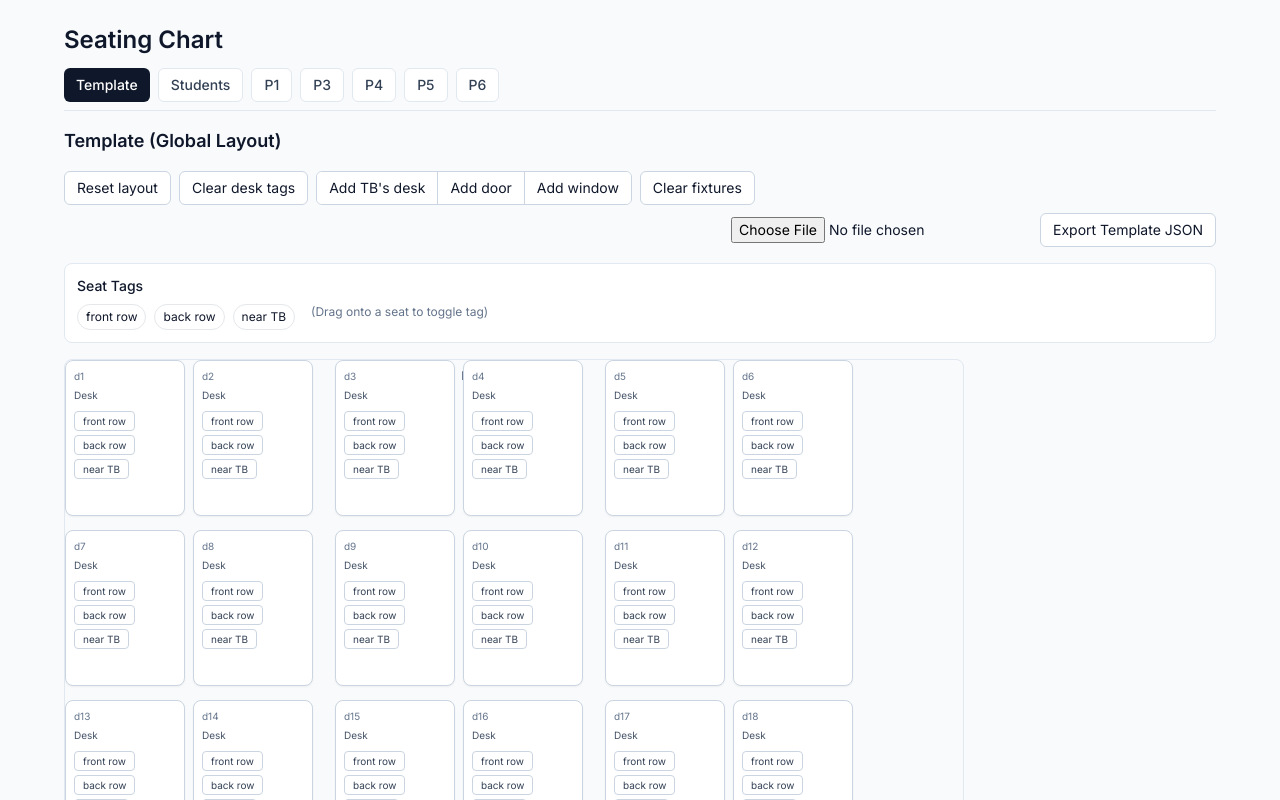
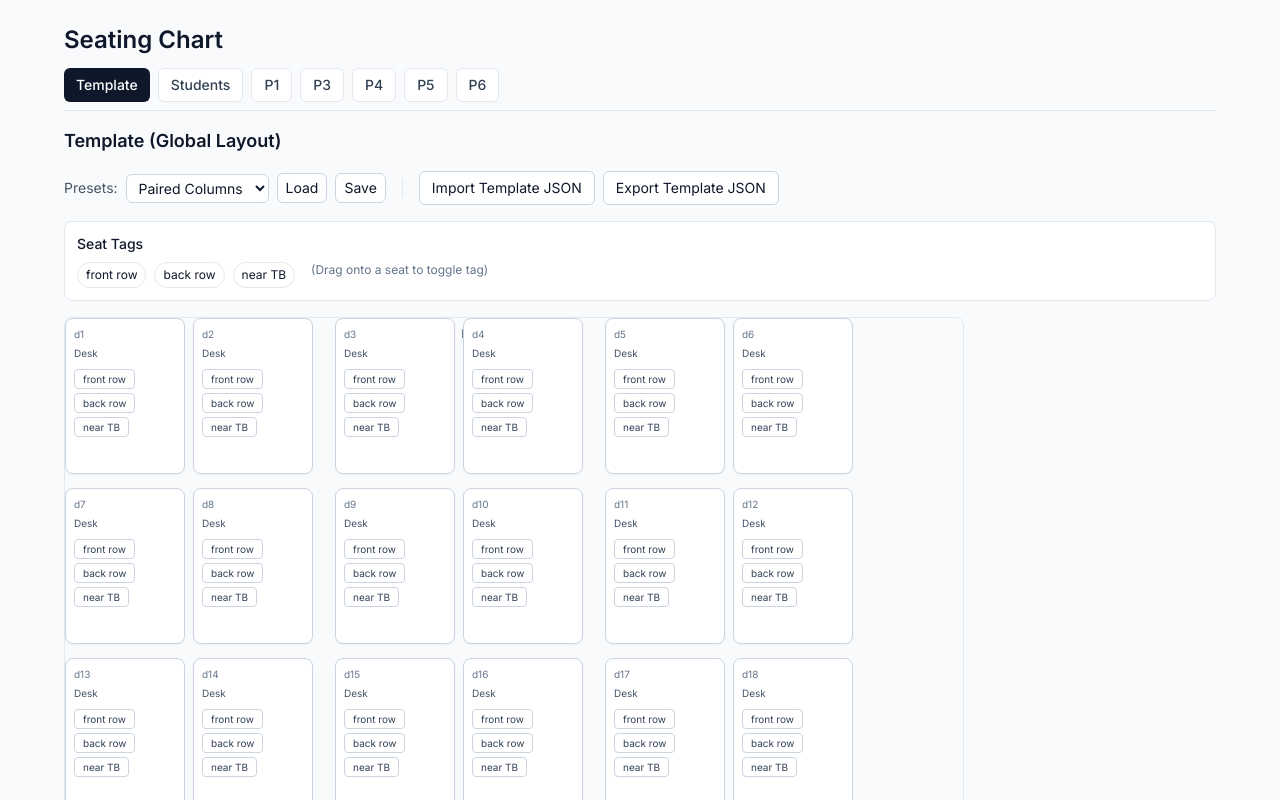
Before and after one commit to rubberduckinatruck/seating-chart, a React (Vite) app: page / in a window 1280 px wide. Both pictures are taken after a click on the button "Template". Shown: the top 800 px of the page. Built offline with nearby package versions, Linux system fonts and the light colour scheme.

Commit message:
Update TemplateToolbar.tsx

```diff
--- a/src/components/TemplateToolbar.tsx
+++ b/src/components/TemplateToolbar.tsx
@@ -1,81 +1,167 @@
+import { useEffect, useRef, useState } from 'react'
+import type { TemplateConfig } from '../lib/types'
 
-import type { TemplateConfig, TemplateFixture } from '../lib/types'
-import { useRef } from 'react'
+const PRESET_KEYS = ['template-default', 'testing', 'groups'] as const
+type PresetKey = typeof PRESET_KEYS[number]
 
-export default function TemplateToolbar({ cfg, onChange }: { cfg: TemplateConfig; onChange: (next: TemplateConfig) => void }) {
-  const importRef = useRef<HTMLInputElement | null>(null)
+const PRESET_LABELS: Record<PresetKey, string> = {
+  'template-default': 'Paired Columns',  // ← change the second string to rename what the dropdown shows on the webapp only.
+  'testing': 'Testing',
+  'groups': 'Groups of 4',
+}
 
-  function resetLayout() {
-    const { cardW, cardH, withinPair, betweenPairs, rowGap } = cfg.spacing
-    const desks = []
-    for (let r = 0; r < 6; r++) {
-      for (let c = 0; c < 6; c++) {
-        const pairIndex = Math.floor(c / 2)
-        const inPair = c % 2
-        const x = pairIndex * (2 * cardW + withinPair + betweenPairs) + inPair * (cardW + withinPair)
-        const y = r * (cardH + rowGap)
-        desks.push({ id: `d${r * 6 + c + 1}`, x, y, tags: [] })
+const LS_PREFIX = 'seating.presets.'
+
+function lsGetPreset(key: PresetKey): TemplateConfig | null {
+  try {
+    const raw = localStorage.getItem(LS_PREFIX + key)
+    if (!raw) return null
+    const json = JSON.parse(raw)
+    return isValidTemplate(json) ? (json as TemplateConfig) : null
+  } catch {
+    return null
   }
 }
-    onChange({ ...cfg, desks })
+
+function lsSetPreset(key: PresetKey, cfg: TemplateConfig) {
+  localStorage.setItem(LS_PREFIX + key, JSON.stringify(cfg))
 }
 
-  function clearDeskTags() {
-    onChange({ ...cfg, desks: cfg.desks.map(d => ({ ...d, tags: [] })) })
+function isValidTemplate(x: any): x is TemplateConfig {
+  return (
+    x &&
+    Array.isArray(x.desks) &&
+    typeof x.spacing === 'object' &&
+    typeof x.spacing.cardW === 'number' &&
+    typeof x.spacing.cardH === 'number'
+  )
 }
 
-  function addFixture(type: 'tb' | 'door' | 'window') {
-    const id = 'fx' + (1 + cfg.fixtures.length)
-    onChange({ ...cfg, fixtures: [...cfg.fixtures, { id, type, x: 0, y: 0 }] })
+export default function TemplateToolbar({
+  cfg,
+  onChange,
+}: {
+  cfg: TemplateConfig
+  onChange: (next: TemplateConfig) => void
+}) {
+  const fileRef = useRef<HTMLInputElement>(null)
+  const [preset, setPreset] = useState<PresetKey>('template-default')
+
+  // Seed default preset once if missing
+  useEffect(() => {
+    if (!lsGetPreset('template-default')) {
+      lsSetPreset('template-default', cfg)
     }
-
-  function clearFixtures() {
-    onChange({ ...cfg, fixtures: [] })
-  }
+    // eslint-disable-next-line react-hooks/exhaustive-deps
+  }, [])
 
   async function onImport(e: React.ChangeEvent<HTMLInputElement>) {
     const file = e.target.files?.[0]
     if (!file) return
     try {
       const text = await file.text()
-      const parsed = JSON.parse(text)
-      if (parsed && typeof parsed === 'object' && Array.isArray(parsed.desks) && Array.isArray(parsed.fixtures) && parsed.spacing) {
-        onChange(parsed as TemplateConfig)
-      } else {
-        alert('Invalid template JSON')
-      }
-    } catch {
-      alert('Failed to import template JSON')
+      const json = JSON.parse(text)
+      if (!isValidTemplate(json)) throw new Error('Invalid template JSON')
+      onChange(json as TemplateConfig)
+    } catch (err) {
+      alert(`Import failed: ${(err as Error).message}`)
     } finally {
-      if (importRef.current) importRef.current.value = ''
+      e.target.value = ''
     }
   }
 
-  function exportTemplate() {
+  function onExport() {
     const blob = new Blob([JSON.stringify(cfg, null, 2)], { type: 'application/json' })
     const url = URL.createObjectURL(blob)
     const a = document.createElement('a')
     a.href = url
-    a.download = 'template-config.json'
+    a.download = 'template.json'
     a.click()
     URL.revokeObjectURL(url)
   }
 
+  function loadPreset() {
+    const saved = lsGetPreset(preset)
+    if (!saved) {
+      alert(`No data saved for preset "${PRESET_LABELS[preset]}". Use Save to store the current layout.`)
+      return
+    }
+    onChange(saved)
+  }
+
+  function savePreset() {
+    const ok =
+      preset === 'template-default'
+        ? confirm('Overwrite "Default Layout" with the current layout?')
+        : true
+    if (!ok) return
+    lsSetPreset(preset, cfg)
+    console.log(`Saved preset "${PRESET_LABELS[preset]}".`)
+  }
+
   return (
     <div className="flex flex-wrap items-center gap-2">
-      <button className="px-3 py-1.5 text-sm rounded-md border border-slate-300 bg-white hover:bg-slate-50" onClick={resetLayout}>Reset layout</button>
-      <button className="px-3 py-1.5 text-sm rounded-md border border-slate-300 bg-white hover:bg-slate-50" onClick={clearDeskTags}>Clear desk tags</button>
-      <div className="inline-flex rounded-md overflow-hidden border border-slate-300">
-        <button className="px-3 py-1.5 text-sm bg-white hover:bg-slate-50" onClick={() => addFixture('tb')}>Add TB's desk</button>
-        <button className="px-3 py-1.5 text-sm bg-white hover:bg-slate-50 border-l border-slate-300" onClick={() => addFixture('door')}>Add door</button>
-        <button className="px-3 py-1.5 text-sm bg-white hover:bg-slate-50 border-l border-slate-300" onClick={() => addFixture('window')}>Add window</button>
+      {/* Presets */}
+      <div className="flex items-center gap-2">
+        <label className="text-sm text-slate-600">Presets:</label>
+        <select
+          value={preset}
+          onChange={(e) => setPreset(e.target.value as PresetKey)}
+          className="text-sm rounded-md border border-slate-300 bg-white px-2 py-1"
+          title="Choose a preset slot"
+        >
+          {PRESET_KEYS.map((k) => (
+            <option key={k} value={k}>
+              {PRESET_LABELS[k]}
+            </option>
+          ))}
+        </select>
+        <button
+          type="button"
+          className="px-2 py-1 text-sm rounded-md border border-slate-300 bg-white hover:bg-slate-50"
+          onClick={loadPreset}
+          title="Load the selected preset"
+        >
+          Load
+        </button>
+        <button
+          type="button"
+          className="px-2 py-1 text-sm rounded-md border border-slate-300 bg-white hover:bg-slate-50"
+          onClick={savePreset}
+          title="Save/Update selected preset with current layout"
+        >
+          Save
+        </button>
       </div>
-      <button className="px-3 py-1.5 text-sm rounded-md border border-slate-300 bg-white hover:bg-slate-50" onClick={clearFixtures}>Clear fixtures</button>
 
-      <div className="ml-auto flex items-center gap-2">
-        <input type="file" accept="application/json" ref={importRef} onChange={onImport} className="text-sm" />
-        <button className="px-3 py-1.5 text-sm rounded-md border border-slate-300 bg-white hover:bg-slate-50" onClick={exportTemplate}>Export Template JSON</button>
-      </div>
+      {/* Divider */}
+      <div className="mx-2 h-5 w-px bg-slate-200" />
+
+      {/* Import / Export */}
+      <input
+        ref={fileRef}
+        type="file"
+        accept="application/json"
+        className="hidden"
+        onChange={onImport}
+      />
+      <button
+        type="button"
+        className="px-3 py-1.5 text-sm rounded-md border border-slate-300 bg-white hover:bg-slate-50"
+        onClick={() => fileRef.current?.click()}
+        title="Import a template JSON file"
+      >
+        Import Template JSON
+      </button>
+
+      <button
+        type="button"
+        className="px-3 py-1.5 text-sm rounded-md border border-slate-300 bg-white hover:bg-slate-50"
+        onClick={onExport}
+        title="Download the current template as JSON"
+      >
+        Export Template JSON
+      </button>
     </div>
   )
 }
```
Lines whose indentation alone changed are shown as unchanged.
